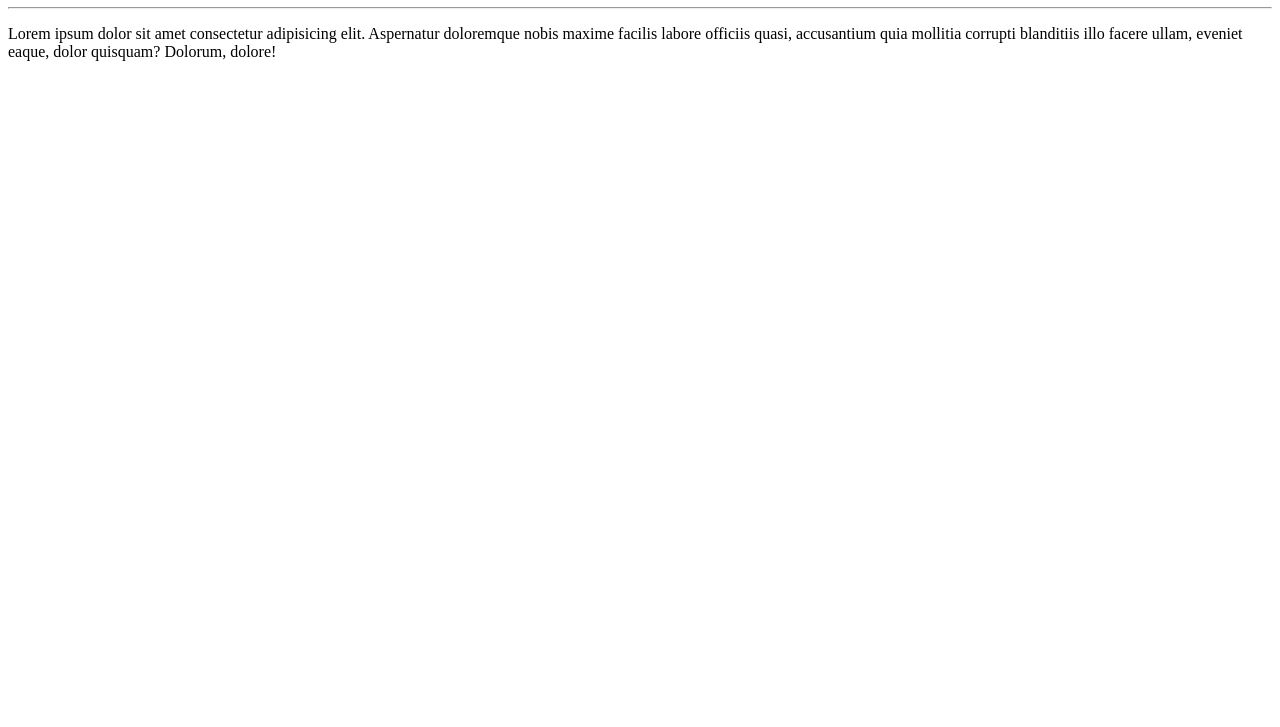
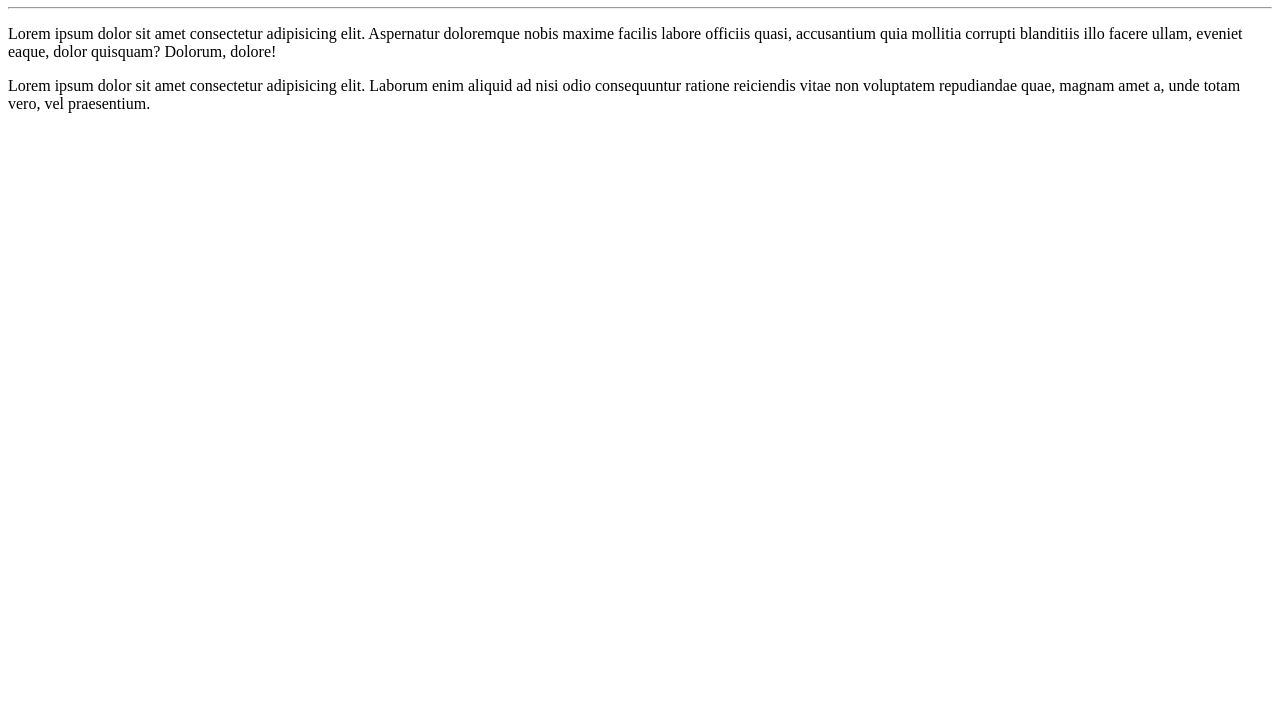
Before and after one commit to LEXW3B/ola-mundo, a plain HTML site: page site-exemplo/index.html in a window 1280 px wide. Shown: the part 73-800 px from the top of the page. Drawn offline with Linux system fonts and the light colour scheme.

Commit message:
adicionei um paragrafo

```diff
--- a/site-exemplo/index.html
+++ b/site-exemplo/index.html
@@ -10,6 +10,7 @@
     <h1>ola mundo    </h1>
     <hr>
     <p>Lorem ipsum dolor sit amet consectetur adipisicing elit. Aspernatur doloremque nobis maxime facilis labore officiis quasi, accusantium quia mollitia corrupti blanditiis illo facere ullam, eveniet eaque, dolor quisquam? Dolorum, dolore!</p>
+    <p>Lorem ipsum dolor sit amet consectetur adipisicing elit. Laborum enim aliquid ad nisi odio consequuntur ratione reiciendis vitae non voluptatem repudiandae quae, magnam amet a, unde totam vero, vel praesentium.</p>
 
 </body>
 </html>
```
